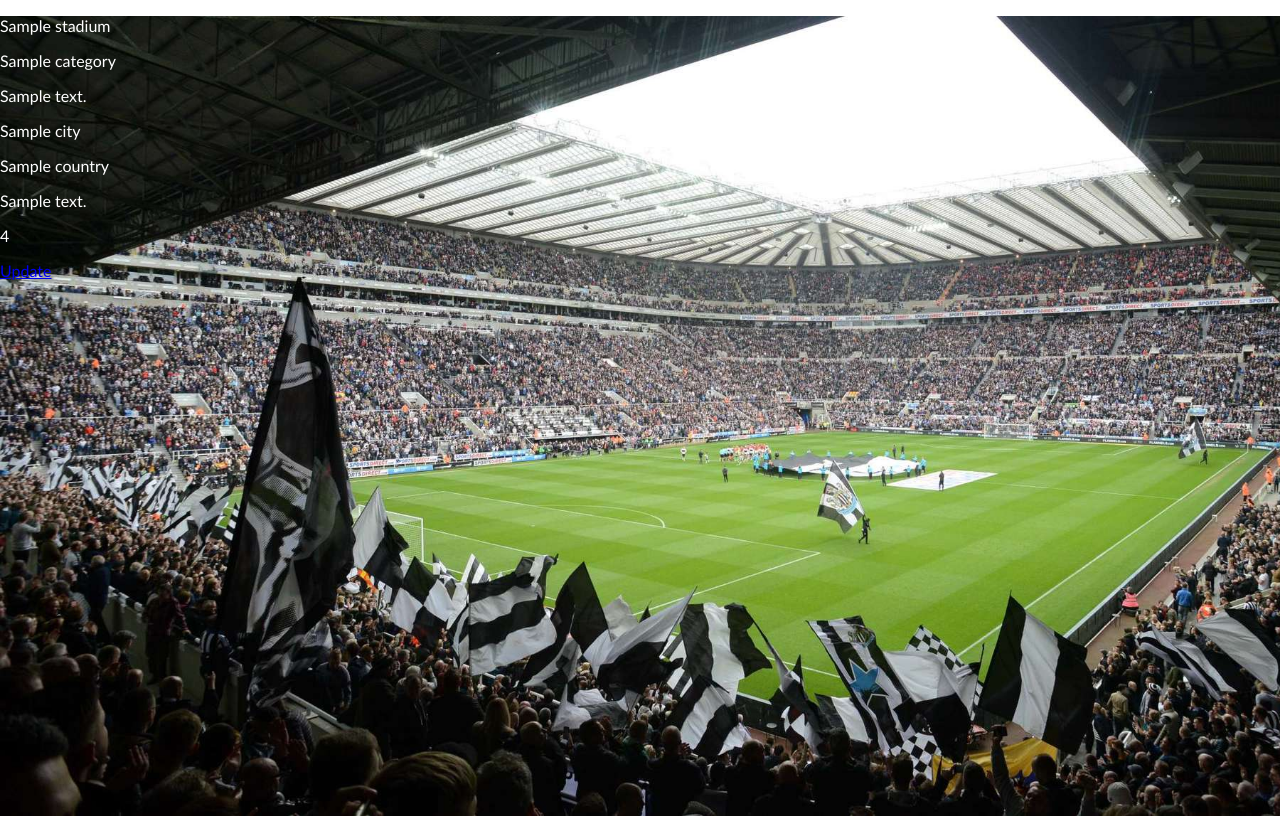
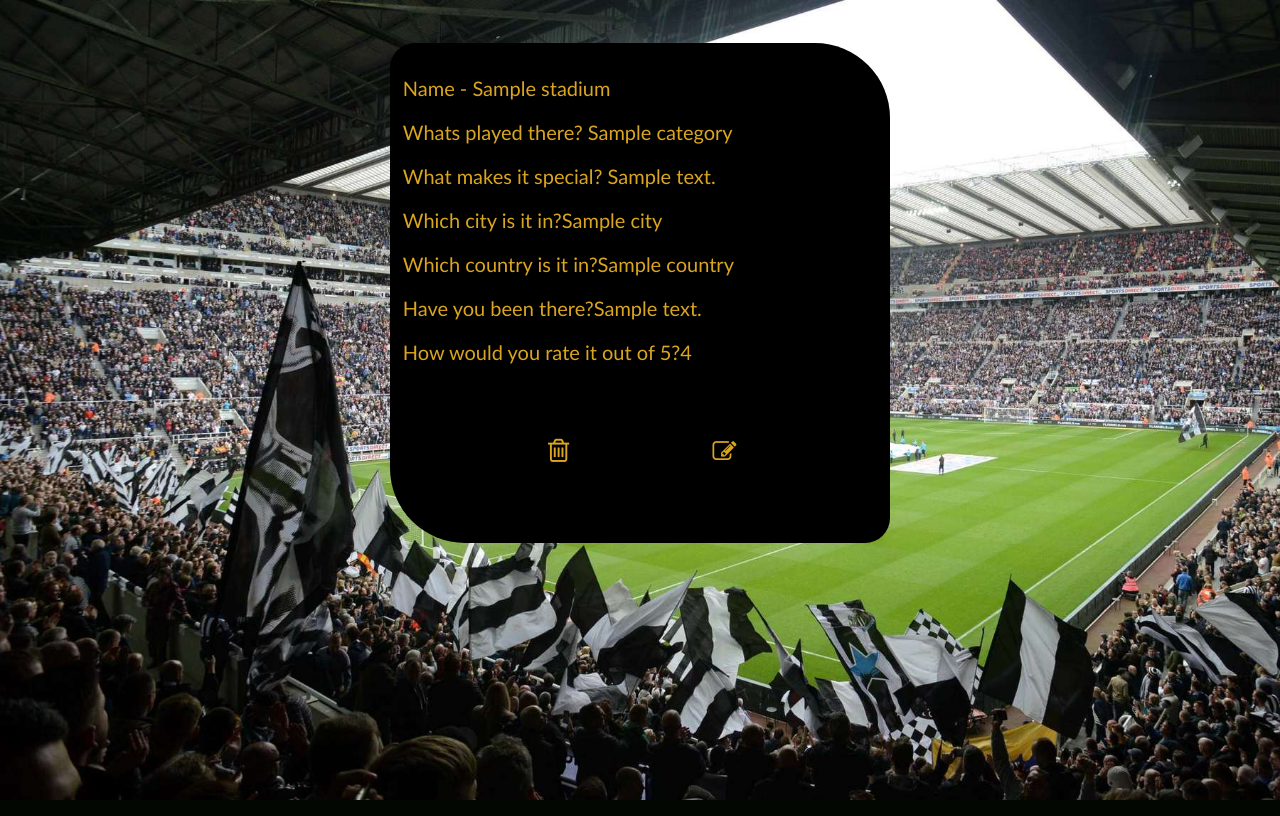
Before and after one commit to garyb6/Project1, a Flask app: page /stadiums/1 in a window 1280 px wide. Shown: the part 107-923 px from the top of the page. Run offline with Flask 2, Linux system fonts and the light colour scheme; a database or web service that is not in the repository returns one stand-in record (values such as "Sample title"); some libraries are stand-ins or nearby versions.

Commit message:
show html css positioning completed

```diff
--- a/static/css/tables.css
+++ b/static/css/tables.css
@@ -28,3 +28,20 @@
     font-size: 20px;
     border-radius: 25px 75px;
 }
+
+.expandedcard {
+    background-color: black;
+    color: goldenrod;
+    padding: 1%;
+    align-self: center;
+    width: 500px;
+    height: 500px;
+    box-sizing: border-box;
+    font-size: 20px;
+    border-radius: 25px 75px;
+    position: absolute;
+        top: 50%;
+        left: 50%;
+        margin-right: -50%;
+        transform: translate(-50%, -50%)
+}
--- a/templates/stadiums/show.html
+++ b/templates/stadiums/show.html
@@ -1,15 +1,28 @@
 {% extends "base.html" %}
 {% block content %}
 <section id = "image">
-    <div class = "stadium.card">
-    <p>{{stadium.name}}</p>
-    <p>{{stadium.category}}</p>
-    <p>{{stadium.description}}</p>
-    <p>{{stadium.city}}</p>
-    <p>{{stadium.country.name}}</p>
-    <p>{{stadium.visited}}</p>
-    <p>{{stadium.rating}}</p>
-    <p><a href="/stadiums/{{stadium.id}}/edit">Update</a></p>
+    <div class = "expandedcard">
+    <p>Name - {{stadium.name}}</p>
+    <p>Whats played there? {{stadium.category}}</p>
+    <p>What makes it special? {{stadium.description}}</p>
+    <p>Which city is it in?{{stadium.city}}</p>
+    <p>Which country is it in?{{stadium.country.name}}</p>
+    <p>Have you been there?{{stadium.visited}}</p>
+    <p>How would you rate it out of 5?{{stadium.rating}}</p>
+    <br>
+    <br>
+    <div class="align">
+        <div class="buttons">
+            <form class="delete-form" action="/stadiums/{{stadium.id}}/delete" method="POST">
+                <button class="icon-button"><i class="fa fa-trash-o fa-3x" style="color:goldenrod" aria-hidden="true"></i></button>
+            </form>
+        </div>
+        <div class="buttons">
+            <form class="update-form" action="/stadiums/{{stadium.id}}/edit" method="GET">
+                <button class="icon-button"><i class="fa fa-edit" style="font-size:24px;"></i></button>
+            </form>
+        </div>
+    </div>
     </div>
 </section>
 {% endblock %}
```
Also changed, not shown: templates/countries/show.html (+14 -6 lines).
